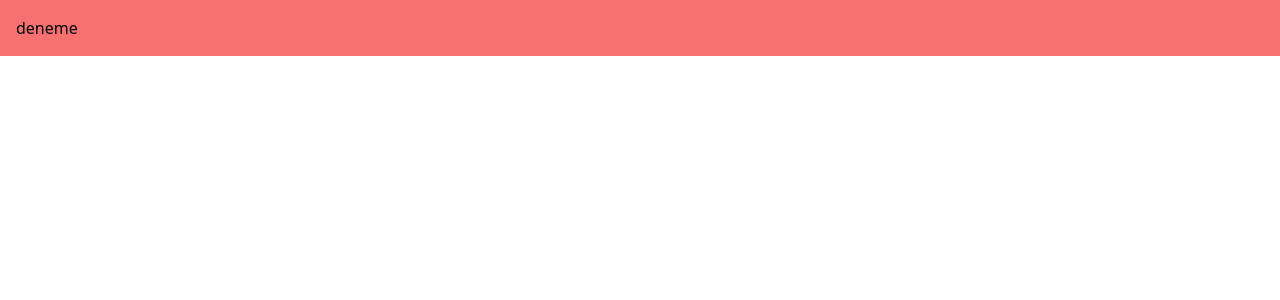
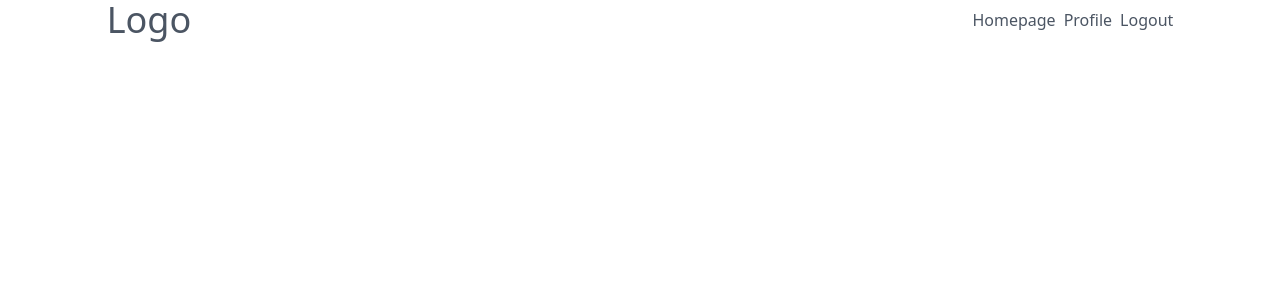
Before and after one commit to akseyh/patika-codejam-coolest-blog, a React (Create React App) app in the folder frontend/: page / in a window 1280 px wide. Shown: the top 300 px of the page. Built offline with nearby package versions, Linux system fonts and the light colour scheme.

Commit message:
header eklendi

```diff
--- a/frontend/src/assets/css/index.css
+++ b/frontend/src/assets/css/index.css
@@ -553,10 +553,35 @@ video {
 [hidden] {
   display: none;
 }
-.bg-red-400 {
-	--tw-bg-opacity: 1;
-	background-color: rgba(248, 113, 113, var(--tw-bg-opacity));
+.m-auto {
+	margin: auto;
 }
-.p-4 {
-	padding: 1rem;
+.flex {
+	display: flex;
 }
+.w-10\/12 {
+	width: 83.333333%;
+}
+.list-none {
+	list-style-type: none;
+}
+.flex-row {
+	flex-direction: row;
+}
+.items-center {
+	align-items: center;
+}
+.justify-between {
+	justify-content: space-between;
+}
+.gap-2 {
+	gap: 0.5rem;
+}
+.text-4xl {
+	font-size: 2.25rem;
+	line-height: 2.5rem;
+}
+.text-gray-600 {
+	--tw-text-opacity: 1;
+	color: rgba(75, 85, 99, var(--tw-text-opacity));
+}
--- a/frontend/src/components/header/index.tsx
+++ b/frontend/src/components/header/index.tsx
@@ -1,5 +1,18 @@
 const Header: React.FC = () => {
-  return <header>header</header>;
+  return <header className="w-10/12  flex flex-row items-center justify-between m-auto text-gray-600 body-font">
+    <h1 className="text-4xl">Logo</h1>
+    <nav className="list-none flex flex-row gap-2">
+      <li className="list-none flex items-center">
+        Homepage
+      </li>
+      <li className="list-none flex items-center">
+        Profile
+      </li>
+      <li className="list-none flex items-center">
+        Logout
+      </li>
+    </nav>
+</header>
 };
 
 export default Header;
--- a/frontend/src/pages/home.tsx
+++ b/frontend/src/pages/home.tsx
@@ -1,5 +1,11 @@
+import { Header } from "../components";
+
 const Home: React.FC = () => {
-  return <div className="bg-red-400 p-4">deneme</div>;
+  return (
+    <div>
+      <Header />
+    </div>
+  );
 };
 
 export default Home;
```
